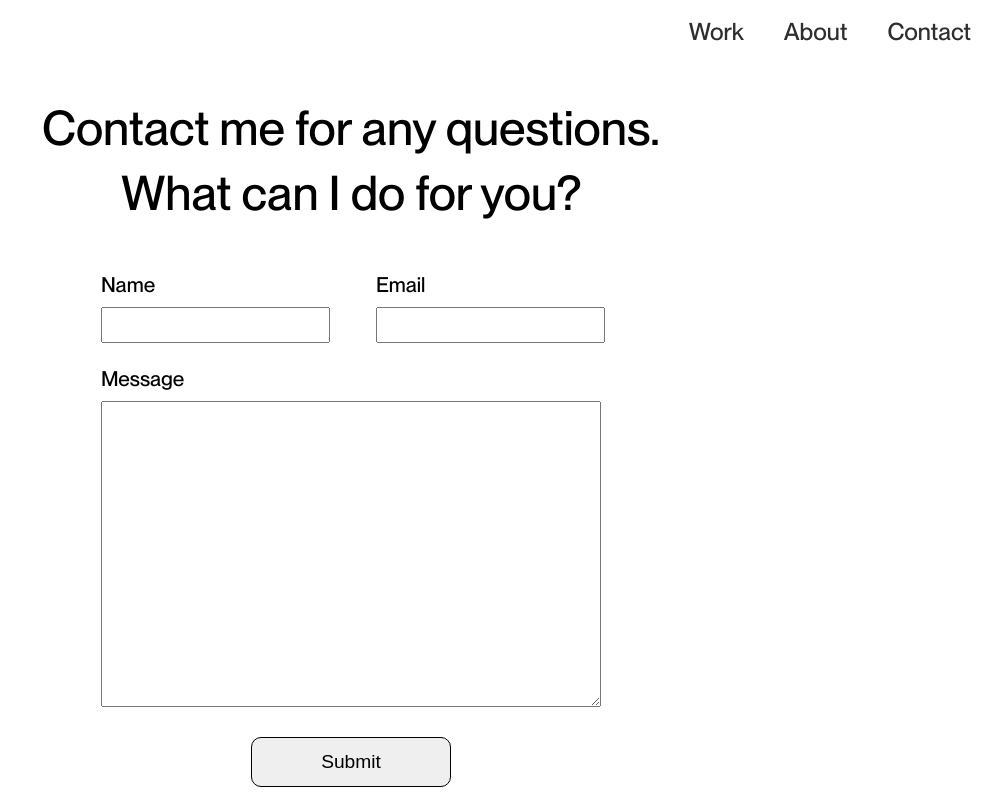
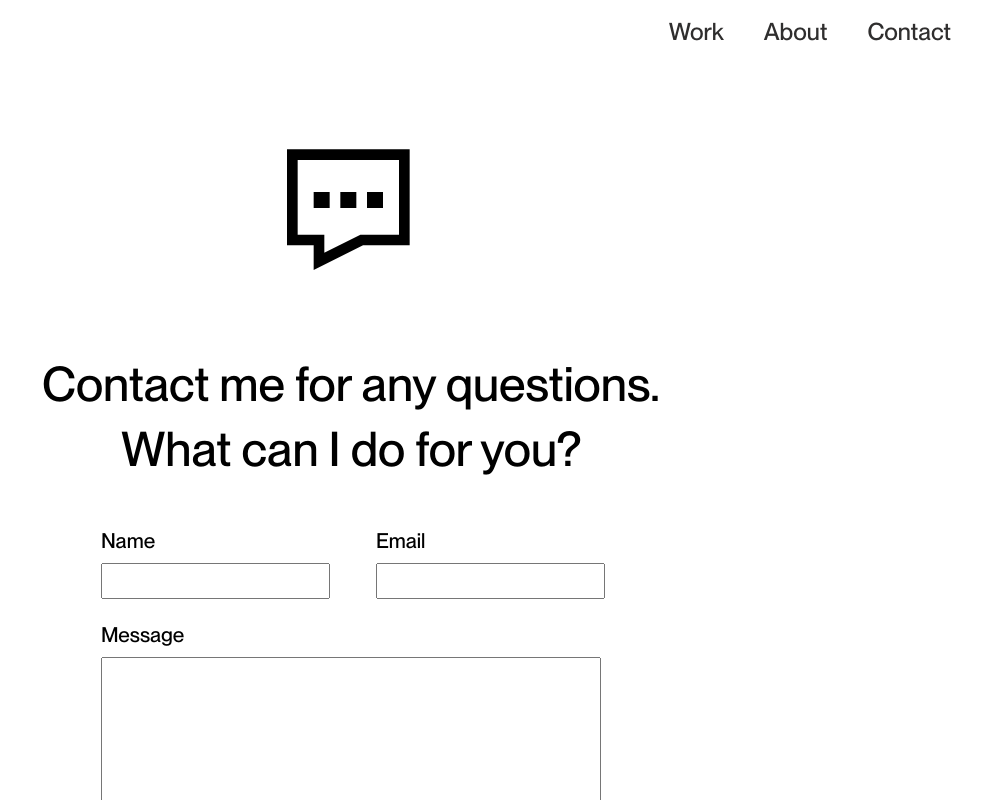
Before and after one commit to taerichard/port2, a React (Create React App) app: page /contact in a window 1280 px wide. Shown: the top 800 px of the page, without its empty margins (289-1280 px from the left). Built offline with nearby package versions, Linux system fonts and the light colour scheme.

Commit message:
changed about page mobile/desktop header and image, designed contact page with responsive designs, button on hover, and working on displaying active navlink

```diff
--- a/src/components/work/Designs.js
+++ b/src/components/work/Designs.js
@@ -77,6 +77,7 @@ const Designs = () => {
               <li className="design-item">Figma</li>
               <li className="design-item">Marvel</li>
               <li className="design-item">Adobe Photoshop</li>
+              <li className="design-item">Pen & Paper</li>
             </ul>
           </div>
         </div>
--- a/src/components/work/styles/headerStyles.css
+++ b/src/components/work/styles/headerStyles.css
@@ -1,5 +1,6 @@
 .header {
   z-index: 1000;
+  padding: 0 20px 0 20px;
 }
 
 .header-nav {
@@ -18,3 +19,10 @@
 .header-nav > *:hover {
   cursor: pointer;
 }
+
+@media only screen and (max-width: 500px) {
+  .header-nav {
+    /* display: flex;
+    justify-content: flex-end; */
+  }
+}
--- a/src/pages/About.js
+++ b/src/pages/About.js
@@ -3,6 +3,7 @@ import { aboutServiceData } from "../components/about/aboutServiceData";
 import AboutServiceCard from "../components/about/AboutServiceCard";
 import "./styles/aboutStyles.css";
 import meSpain from "../resources/images/about/meSpain.jpg";
+import me from "../resources/images/about/me.jpg";
 import ContactSection from "../components/work/Contact";
 
 export const About = () => {
@@ -28,7 +29,7 @@ export const About = () => {
           </div>
 
           <div className="about-image">
-            <img src={meSpain} />
+            <img src={me} />
           </div>
         </div>
         <div className="aboutService-block">
--- a/src/pages/ContactPage.js
+++ b/src/pages/ContactPage.js
@@ -3,6 +3,7 @@ import "./styles/contactPageStyles.css";
 import ContactSection from "../components/work/Contact";
 import { send } from "emailjs-com";
 import { NavLink, useNavigate } from "react-router-dom";
+import { GrContact } from "react-icons/gr";
 
 //service_32vtkct
 
@@ -36,6 +37,7 @@ function ContactPage() {
 
   return (
     <div className="contactPage-container">
+      <GrContact size="8em" className="contact-icon" />
       <h1 className="contactPage-title">
         Contact me for any questions.
         <br /> What can I do for you?
@@ -72,7 +74,7 @@ function ContactPage() {
             value={toSend.message}
             onChange={handleChange}
           ></textarea>
-          <button>Submit</button>
+          <button className="contact-button">Submit</button>
         </div>
       </form>
       {/* <ContactSection /> */}
--- a/src/pages/NorthCreek.js
+++ b/src/pages/NorthCreek.js
@@ -39,7 +39,7 @@ const northCreek = () => {
         </div>
         <div className="nc-tech">
           <h2 className="margin-right">Technology:</h2>
-          <h2>.Net Core, MSSQL, </h2>
+          <h2>DotNetCore, MSSQL, </h2>
         </div>
         <div className="nc-year">
           <h2 className="margin-right">Year:</h2>
--- a/src/pages/styles/aboutStyles.css
+++ b/src/pages/styles/aboutStyles.css
@@ -26,6 +26,7 @@
   width: 100%;
   height: 100%;
   object-fit: cover;
+  zoom: 50%;
 }
 .aboutServices-block {
 }
--- a/src/pages/styles/contactPageStyles.css
+++ b/src/pages/styles/contactPageStyles.css
@@ -2,8 +2,13 @@
   display: flex;
   flex-direction: column;
   align-items: center;
+  height: 1000px;
 }
 
+.contact-icon {
+  margin-top: 5rem;
+  margin-bottom: 3rem;
+}
 .contactPage-form {
   width: 500px;
   /* border: 2px solid green; */
@@ -90,6 +95,14 @@ button {
   margin-top: 30px;
   font-size: 1.2rem;
   cursor: pointer;
+  background-color: #fff;
+  transition-property: background-color;
+  transition-duration: 5ms;
+  transition-timing-function: ease-in;
+}
+
+.contact-button:hover {
+  background-color: cyan;
 }
 
 @media only screen and (max-width: 531px) {
@@ -97,6 +110,10 @@ button {
     height: 45px;
   }
 
+  .contact-icon {
+    font-size: 0.5em;
+    margin-bottom: 0;
+  }
   .contactPage-form label {
     font-size: 1.3rem;
   }
@@ -138,7 +155,7 @@ button {
     height: 100px;
   }
 
-  button {
+  .contact-button {
     border: none;
     background-color: #fff;
     width: 300px;
--- a/src/pages/styles/konbiniStyles.css
+++ b/src/pages/styles/konbiniStyles.css
@@ -93,6 +93,10 @@
     text-transform: uppercase; */
   }
 
+  .margin-right {
+    padding-right: 10px;
+  }
+
   .konbini-title2 {
     font-size: 3rem;
     text-align: center;
--- a/src/pages/styles/northCreekStyles.css
+++ b/src/pages/styles/northCreekStyles.css
@@ -97,6 +97,10 @@
     font-size: 3rem;
   }
 
+  .margin-right {
+    padding-right: 10px;
+  }
+
   .nc-info {
     /* flex-wrap: wrap; */
     /* min-width: 470px; */
```
Also changed, not shown: src/resources/images/about/me.jpg (added).
